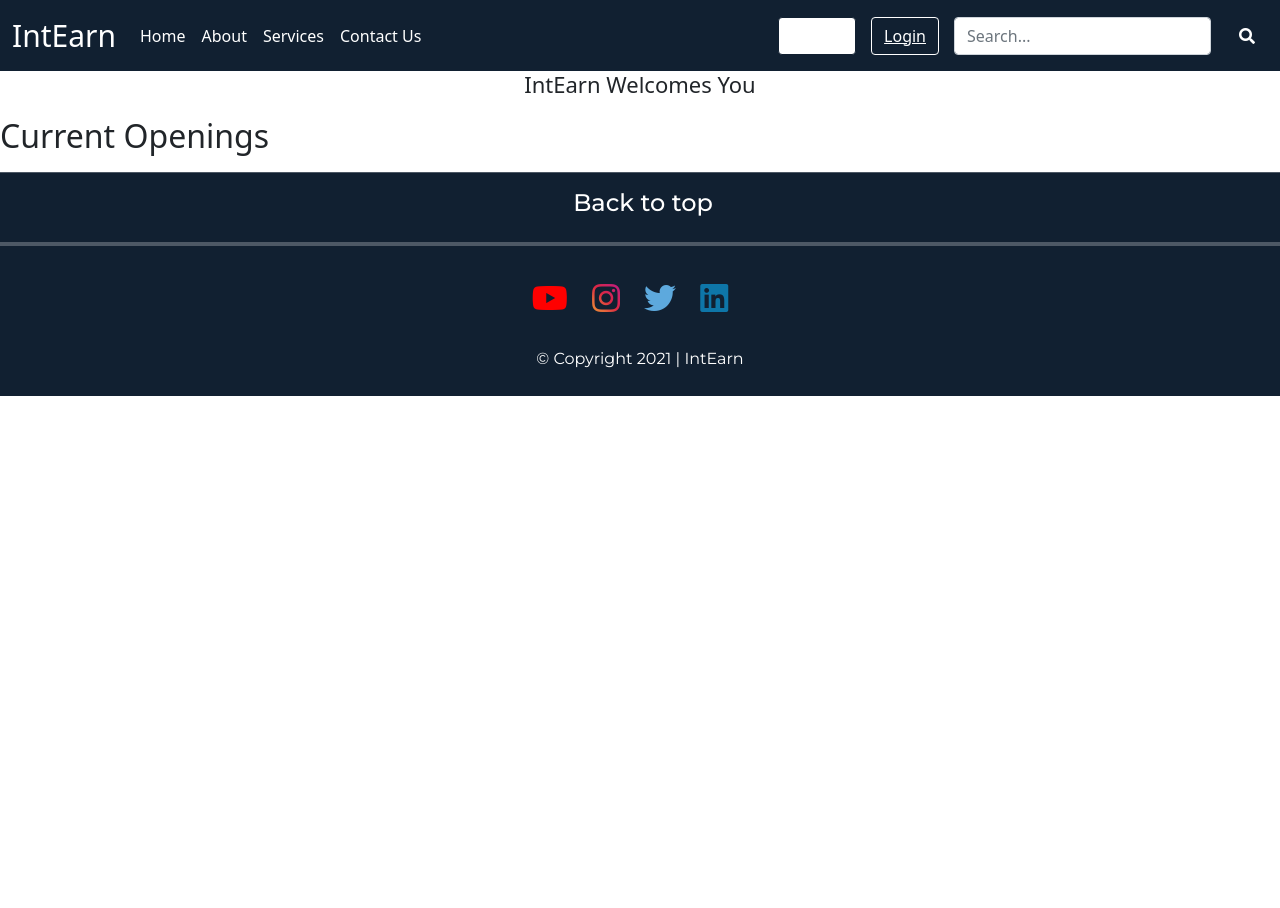
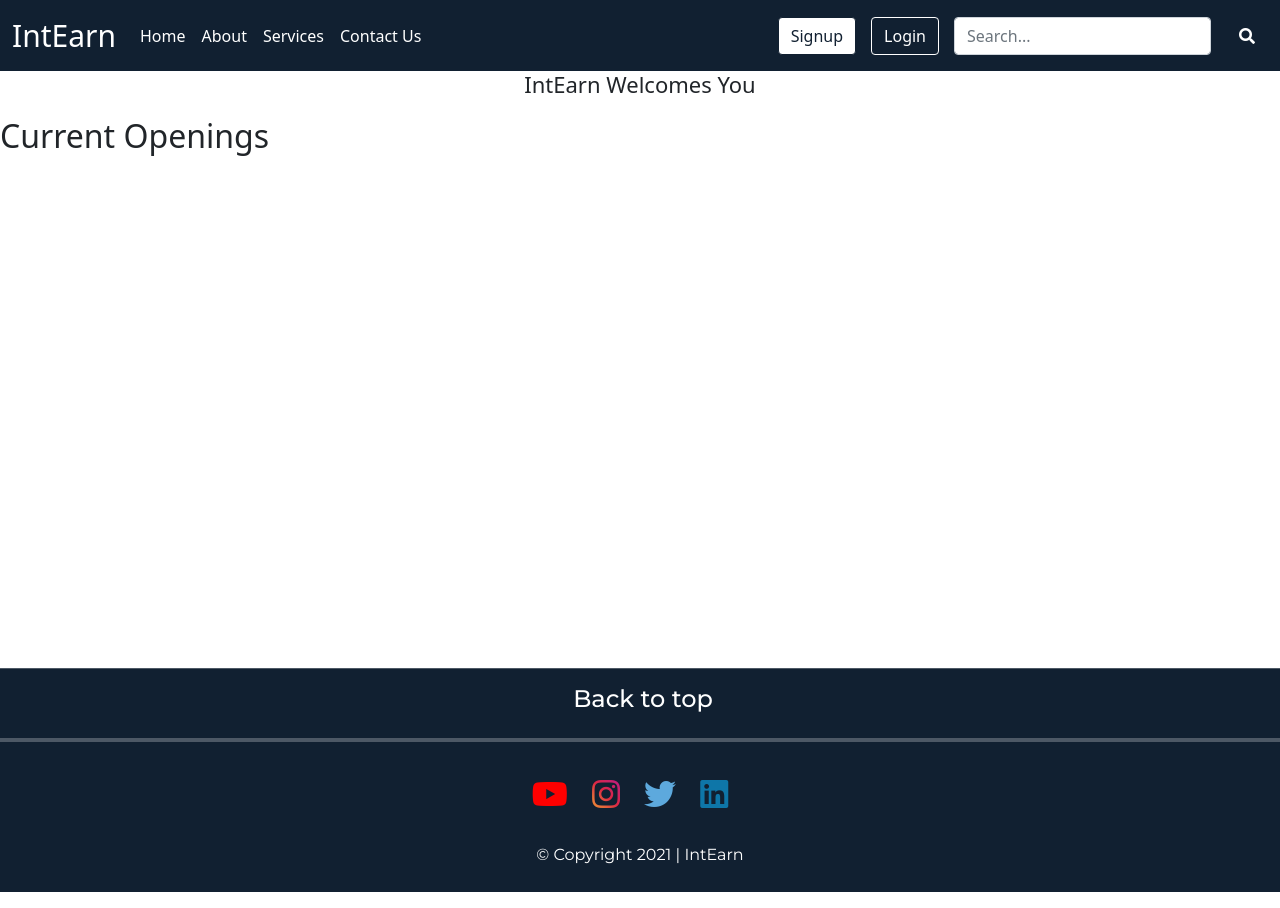
Before and after one commit to Chaitanya-Soni/IntEarn, a Django app: page / in a window 1280 px wide. Before the commit the page ends 396 px from the top, so only its background shows below. Run offline with Django 3.2, Linux system fonts and the light colour scheme; data that the repository does not hold is empty; some libraries are stand-ins or nearby versions.

Commit message:
updated style.css and index.html

```diff
--- a/intearn/home/templates/home/base.html
+++ b/intearn/home/templates/home/base.html
@@ -46,17 +46,17 @@
       <ul class="navbar-nav ">
       {% if request.user.is_authenticated %}
       <li class="nav-item signup">
-        <button type="button" class="btn buttons"><a href="{% url 'student/profile' %}">{{request.user}}</a></button>
+       <a class="btn buttons" href="{% url 'student/profile' %}">{{request.user}}</a>
         </li>
         <li class="nav-item login">
-          <button class="btn buttons"><a href="{% url 'logout' %}">Logout</a></button>
+          <a class="btn buttons" href="{% url 'logout' %}">Logout</a>
         </li>
       {% else %}
         <li class="nav-item signup">
-        <button type="button" class="btn buttons"><a href="{% url 'signup' %}">Signup</a></button>
+        <a class="btn buttons" href="{% url 'signup' %}">Signup</a>
         </li>
         <li class="nav-item login">
-          <button class="btn buttons"><a href="{% url 'login' %}">Login</a></button>
+          <a class="btn buttons" href="{% url 'login' %}">Login</a>
         </li>
       {% endif %}
       </ul>
--- a/intearn/static/css/styles.css
+++ b/intearn/static/css/styles.css
@@ -34,11 +34,11 @@ body {
   background-color: #ffffff;
   border: 1px solid;
 }
-.signup .buttons:hover {
+.signup .buttons:hover{
   color: #ffffff;
   background-color: #112031;
 }
-.login .buttons:hover {
+.login .buttons:hover{
   background-color: #ffffff;
   color: #112031;
 }
@@ -217,8 +217,8 @@ input[type="password"] {
 .footer{
   position: relative;
   text-align: center;
+  margin-top: 40%;
   bottom: 0;
-
   background-color: #112031;
   color:white;
   font-family: 'Montserrat', sans-serif;
```
